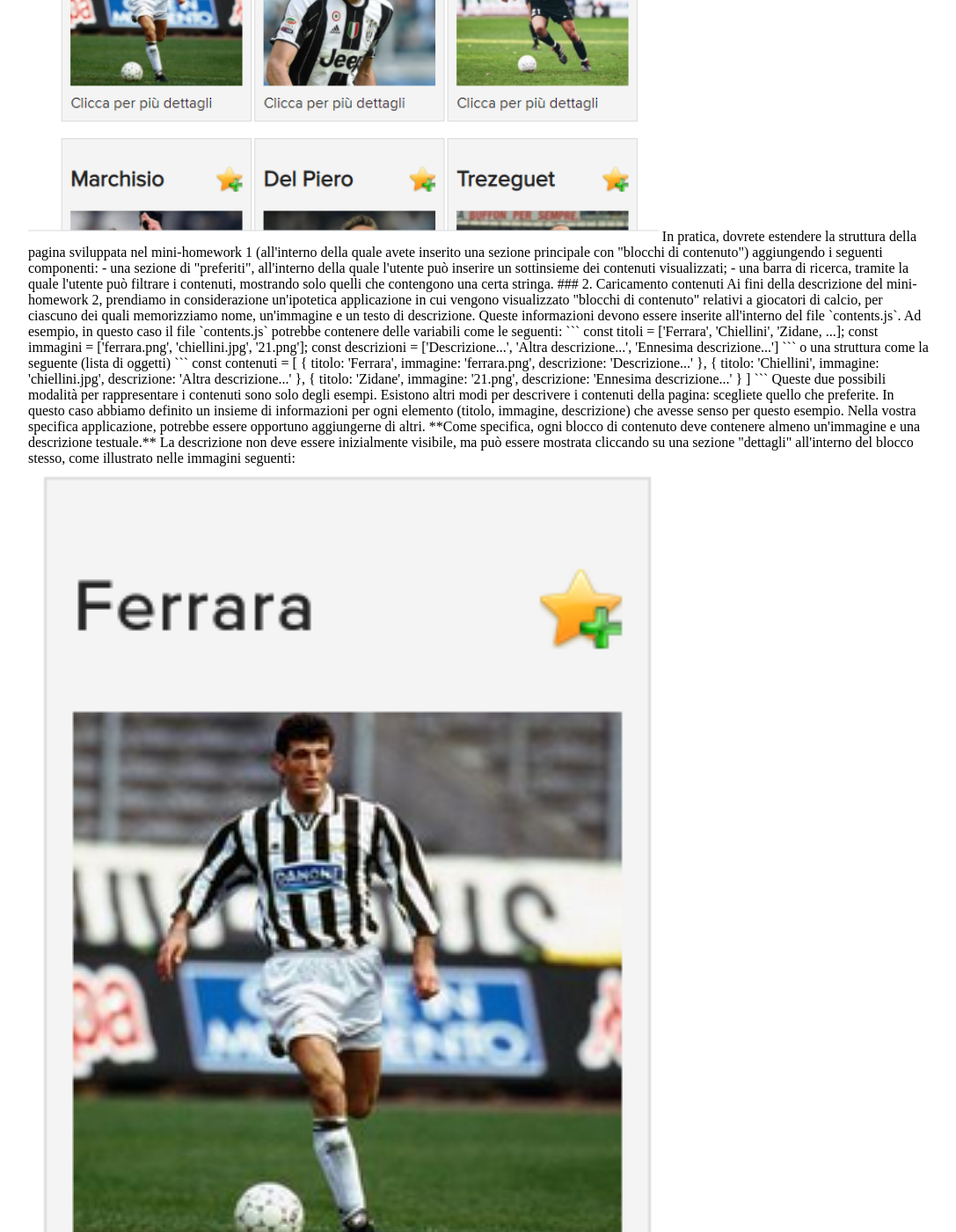
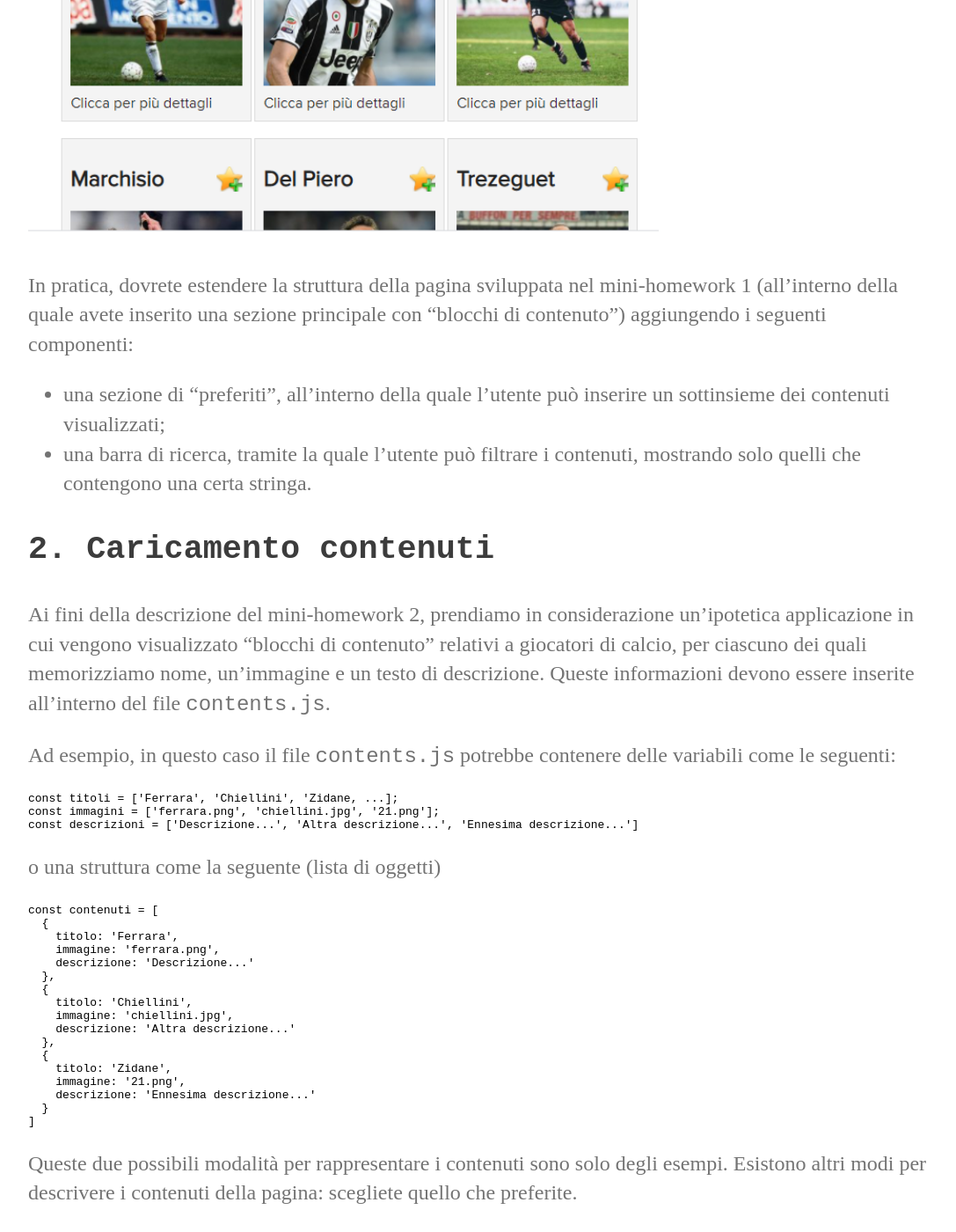
Before and after one commit to perceivelab/database-course, a Jekyll site: the page built from mhw2-2021-tmp.md, in a window 1280 px wide and 1400 px high, scrolled down 1597 px. Shown: the whole window at 88% size, without its empty margins (96-1183 px from the left). Built offline with Jekyll 4.4.1, drawn with Linux system fonts in a browser that asks for light colours; our own code applies the rules of GitHub Pages for plain Markdown files; some of the changed text lies outside the part shown.

Commit message:
Update mhw2-2021-tmp.md

```diff
--- a/mhw2-2021-tmp.md
+++ b/mhw2-2021-tmp.md
@@ -10,7 +10,7 @@ La consegna del MHW dovrà essere effettuata sul vostro account GitHub, in un re
 
 L'aspetto generale della pagina da realizzare è mostrato nella figura sottostante.
 
-<image src="https://perceivelab.github.io/web-programming-course/imgs/mhw2_overview.png" width="450">
+<img src="https://perceivelab.github.io/web-programming-course/imgs/mhw2_overview.png" width="450">
 
 In pratica, dovrete estendere la struttura della pagina sviluppata nel mini-homework 1 (all'interno della quale avete inserito una sezione principale con "blocchi di contenuto") aggiungendo i seguenti componenti:
 - una sezione di "preferiti", all'interno della quale l'utente può inserire un sottinsieme dei contenuti visualizzati;
```
